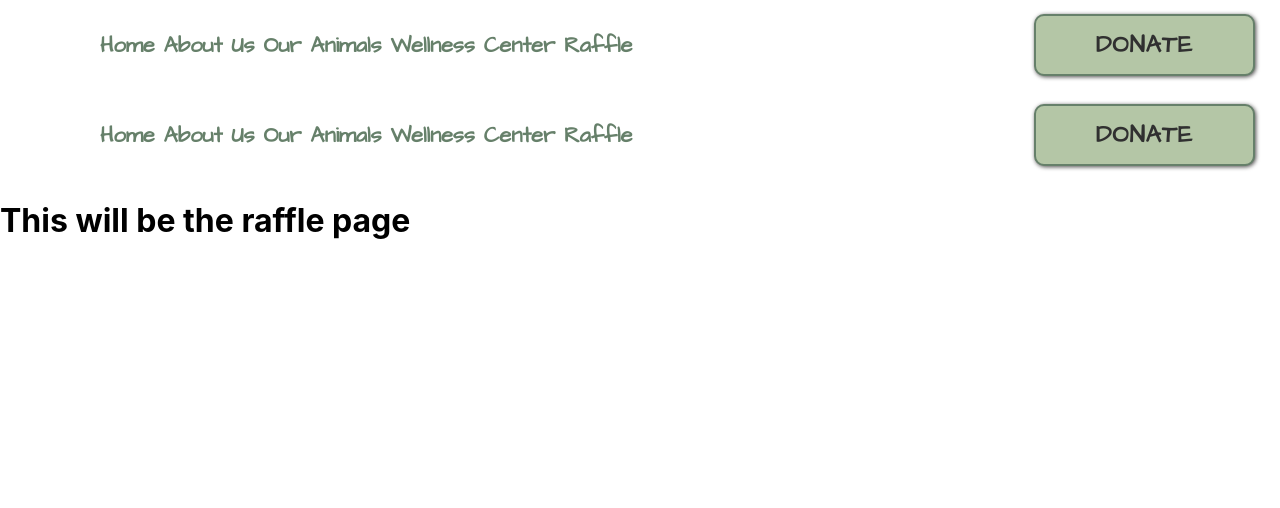
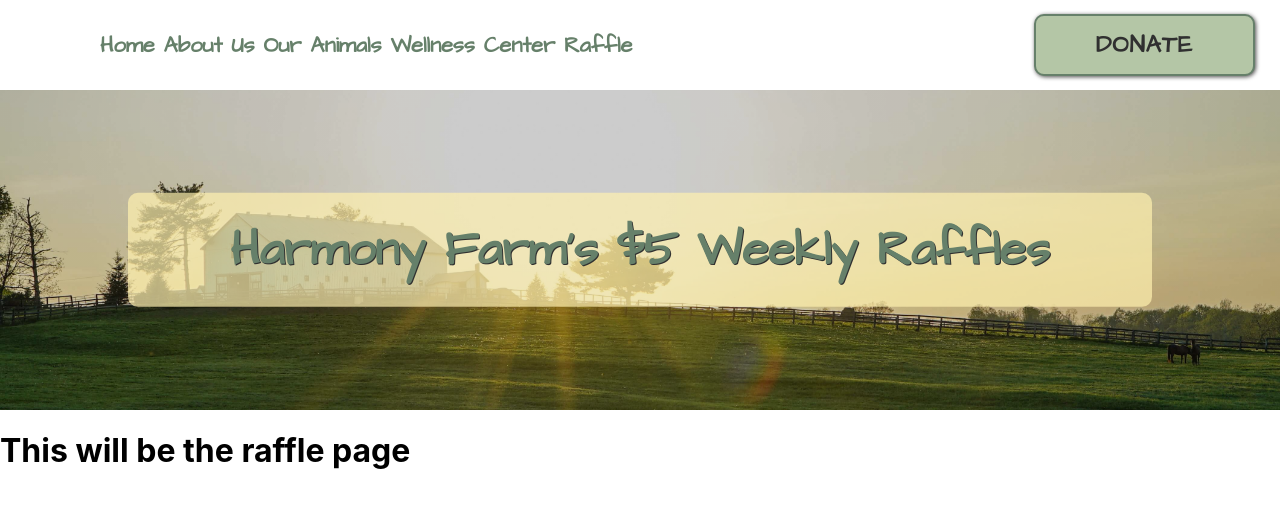
Before and after one commit to dillerwin/harmony-farms, a React (Create React App) app in the folder client/: page /raffle in a window 1280 px wide. Shown: the top 508 px of the page. Built offline with nearby package versions, Linux system fonts and the light colour scheme.

Commit message:
raffle page

```diff
--- a/client/src/App.css
+++ b/client/src/App.css
@@ -83,7 +83,7 @@
   padding-right: 25px;
 }
 
-.Navbar .rightSide #button:hover{
+.Navbar .rightSide #button:hover {
   cursor: pointer;
 }
 
--- a/client/src/components/About.jsx
+++ b/client/src/components/About.jsx
@@ -10,7 +10,7 @@ import NavBar from "./Navbar.jsx";
 function About() {
   return (
     <div id="about">
-      <NavBar />
+      {/* <NavBar /> */}
       <AboutHero />
       {/* Wrapper around entire content of page */}
       <div id="about-wrapper">
@@ -20,16 +20,29 @@ function About() {
           <div id="about-img-wrapper">
             {/* Image */}
             <img id="about-img" src={placeholder} alt="placeholder" />
-            <figcaption id="about-img-caption">Image of Maramonie King and her husband at the Sanctuary</figcaption>
+            <figcaption id="about-img-caption">
+              Image of Maramonie King and her husband at the Sanctuary
+            </figcaption>
           </div>
           <div id="about-desc-wrapper">
-            <h2 id="about-desc-heading">Harmony Farms Sanctuary and Wellness Center</h2>
+            <h2 id="about-desc-heading">
+              Harmony Farms Sanctuary and Wellness Center
+            </h2>
 
             {/* Page description  */}
             <p id="about-desc">
               Our mission is to promote healing and improve mental well-being
               for both animals and humans through compassion and empathy. We
-              offer animals that have suffered neglect or other abuse or who are at risk of being separated from their animal families a safe haven where they can live out the rest of their days in harmony. Animals have long played a major role in the human experience, and many don’t even realize how much they actually help us, both emotionally and psychologically. We also want to educate the public and promote compassion and empathy by allowing them to experience farmed and often forgotten animals and see that they are not just “products” but living, sentient beings capable of love, happiness, and understanding much like us.
+              offer animals that have suffered neglect or other abuse or who are
+              at risk of being separated from their animal families a safe haven
+              where they can live out the rest of their days in harmony. Animals
+              have long played a major role in the human experience, and many
+              don’t even realize how much they actually help us, both
+              emotionally and psychologically. We also want to educate the
+              public and promote compassion and empathy by allowing them to
+              experience farmed and often forgotten animals and see that they
+              are not just “products” but living, sentient beings capable of
+              love, happiness, and understanding much like us.
             </p>
           </div>
         </div>
--- a/client/src/components/Raffle.jsx
+++ b/client/src/components/Raffle.jsx
@@ -2,11 +2,12 @@
 import React from "react";
 //imports about hero from component into page
 import NavBar from "./Navbar.jsx";
+import RaffleImage from "./RaffleImage.jsx";
 
 function Raffle() {
   return (
     <div id="raffle">
-      <NavBar />
+      <RaffleImage />
       <h1>This will be the raffle page</h1>
     </div>
   );
--- /dev/null
+++ b/client/src/components/RaffleImage.jsx
@@ -0,0 +1,18 @@
+import React from "react";
+import "../App.css";
+
+function RaffleImage() {
+  return (
+    <>
+      <div id="hero-image">
+        <div className="hero-text">
+          <h1 className="hero-welcome-text">
+            Harmony Farm's $5 Weekly Raffles
+          </h1>
+        </div>
+      </div>
+    </>
+  );
+}
+
+export default RaffleImage;
```
